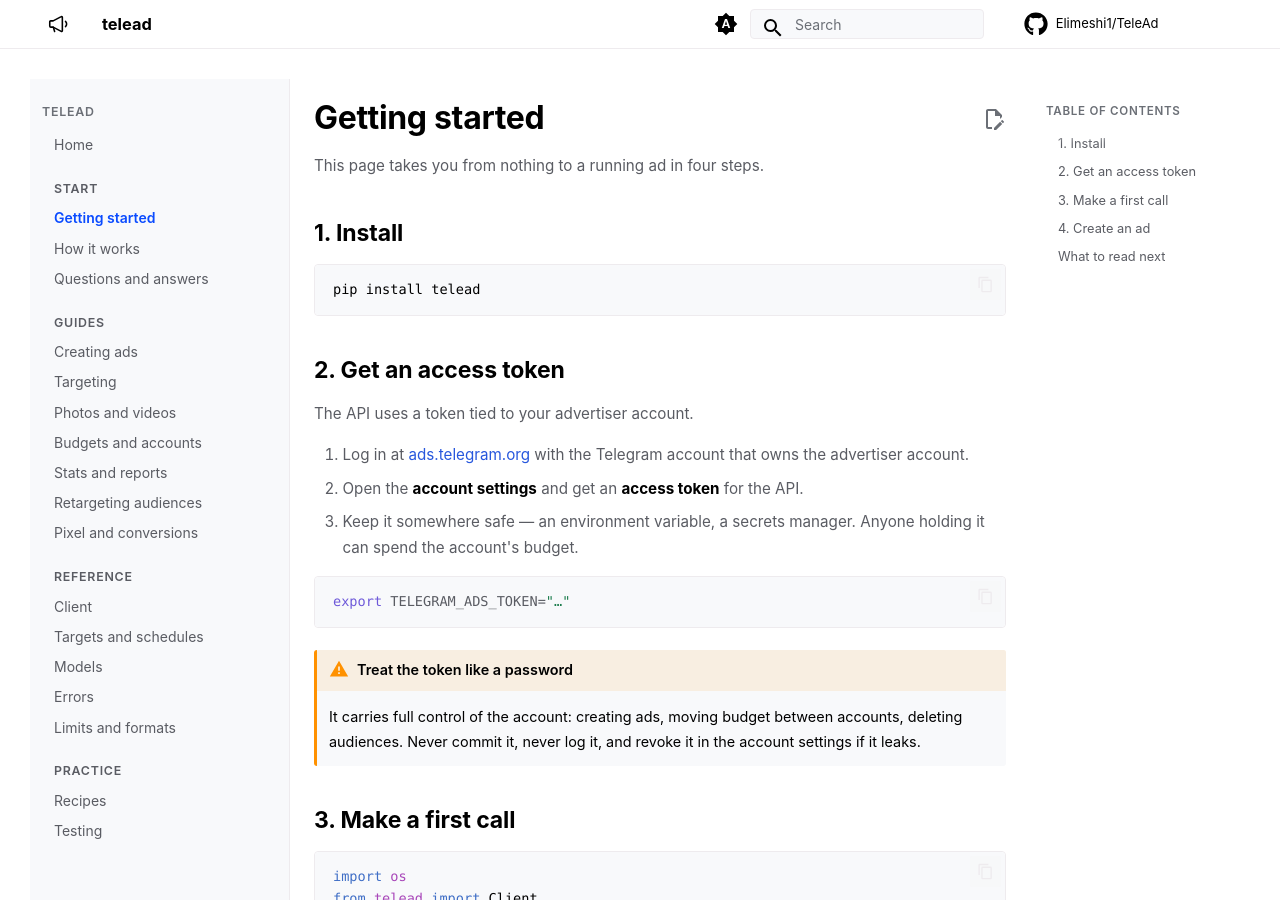
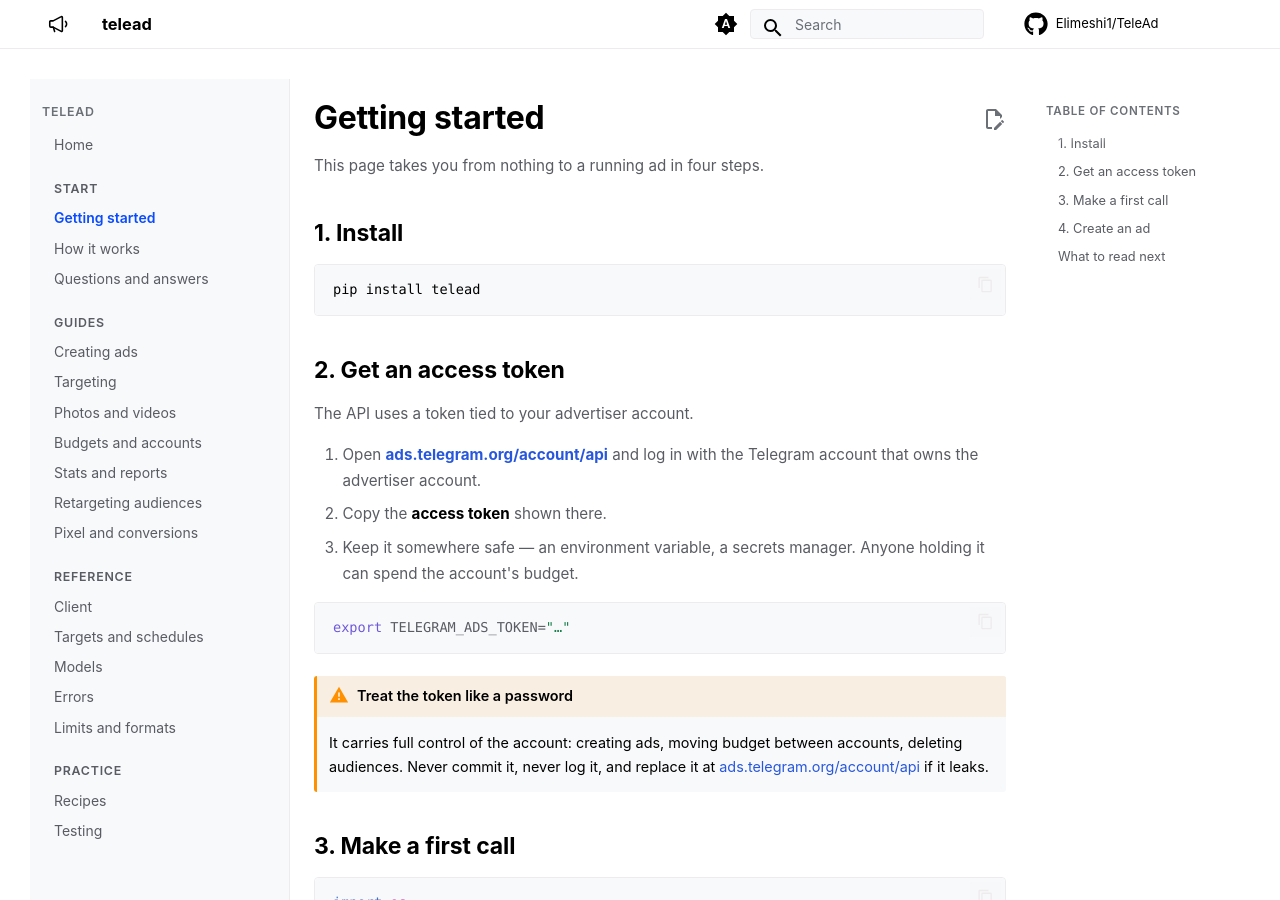
Before and after one commit to Elimeshi1/TeleAd, an MkDocs documentation site: the page built from docs/getting-started.md, in a window 1280 px wide and 900 px high. Built offline with MkDocs 1.6.1 and Material for MkDocs 9.7.7, drawn with Linux system fonts in a browser that asks for light colours; comment, search, counter and statistics services are not loaded.

Commit message:
Link straight to the page that issues the access token
Co-Authored-By: Claude Opus 5.5 <noreply@anthropic.com>
Claude-Session: https://claude.ai/code/session_015z46yrVN1ENabafHoTDofd

````diff
--- a/docs/getting-started.md
+++ b/docs/getting-started.md
@@ -12,8 +12,8 @@ pip install telead
 
 The API uses a token tied to your advertiser account.
 
-1. Log in at [ads.telegram.org](https://ads.telegram.org) with the Telegram account that owns the advertiser account.
-2. Open the **account settings** and get an **access token** for the API.
+1. Open **[ads.telegram.org/account/api](https://ads.telegram.org/account/api)** and log in with the Telegram account that owns the advertiser account.
+2. Copy the **access token** shown there.
 3. Keep it somewhere safe — an environment variable, a secrets manager. Anyone holding it can spend the account's budget.
 
 ```bash
@@ -21,7 +21,7 @@ export TELEGRAM_ADS_TOKEN="…"
 ```
 
 !!! warning "Treat the token like a password"
-    It carries full control of the account: creating ads, moving budget between accounts, deleting audiences. Never commit it, never log it, and revoke it in the account settings if it leaks.
+    It carries full control of the account: creating ads, moving budget between accounts, deleting audiences. Never commit it, never log it, and replace it at [ads.telegram.org/account/api](https://ads.telegram.org/account/api) if it leaks.
 
 ## 3. Make a first call
 
````
Also changed, not shown: README.md (+2 -0 lines), docs/faq.md (+1 -1 lines), 1 other file.
